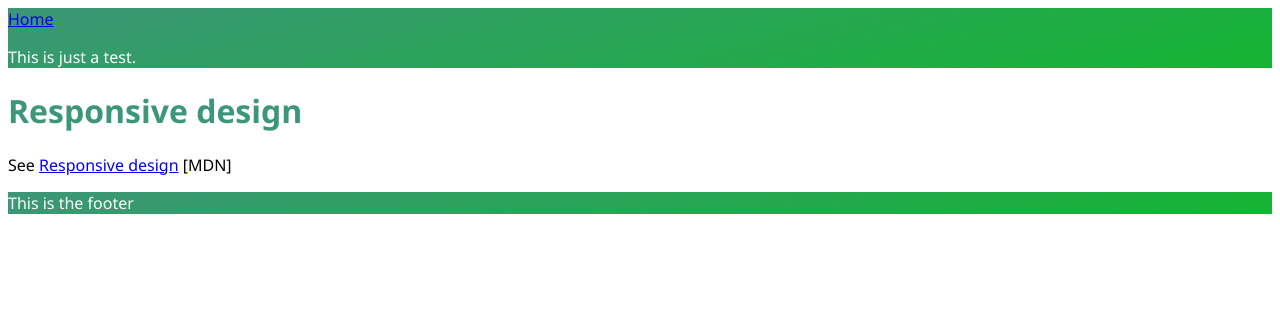
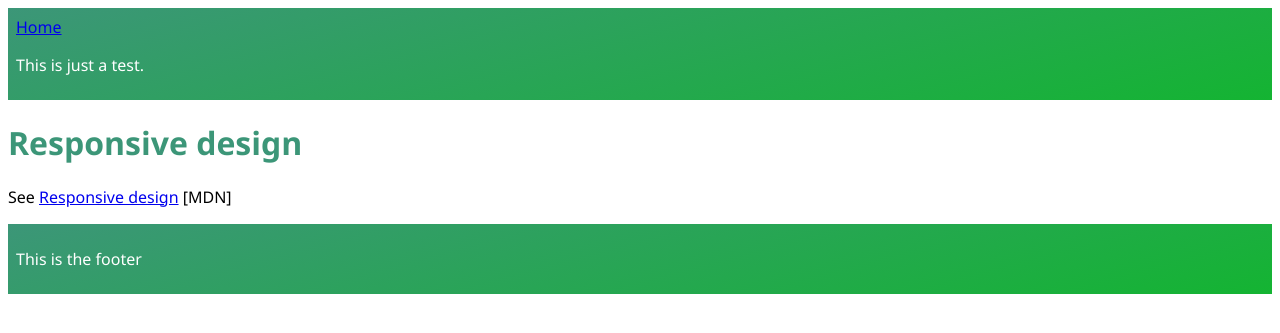
Before and after one commit to MetaP/learn-web-development, a Jekyll site: the page built from docs/content/responsive-design.md, in a window 1280 px wide. Shown: the top 333 px of the page. Built offline with Jekyll 4.4.1, drawn with Linux system fonts in a browser that asks for light colours; our own code applies the rules of GitHub Pages for plain Markdown files.

Commit message:
header/footer padding + fix green theme 7

```diff
--- a/docs/assets/css/metap.scss
+++ b/docs/assets/css/metap.scss
@@ -15,14 +15,18 @@ $footer-color-text: $header-color-text;
 
 $color-title: $color-1;
 
+$spacing-unit: .5rem;
+
 header {
     background: $header-background;
     color: $header-color-text;
+    padding: $spacing-unit;
 }
 
 footer {
     background: $footer-background;
     color: $footer-color-text;
+    padding: $spacing-unit;
 }
 
 body {
```
